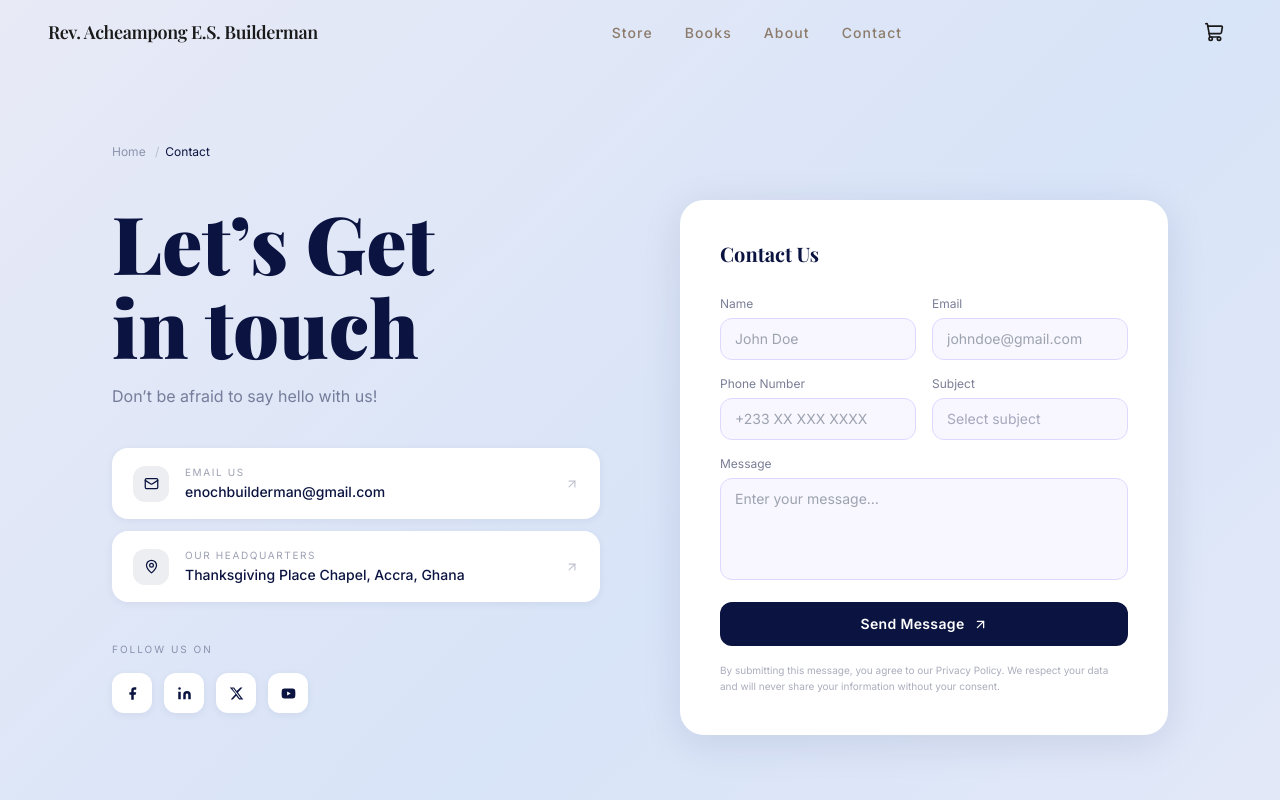
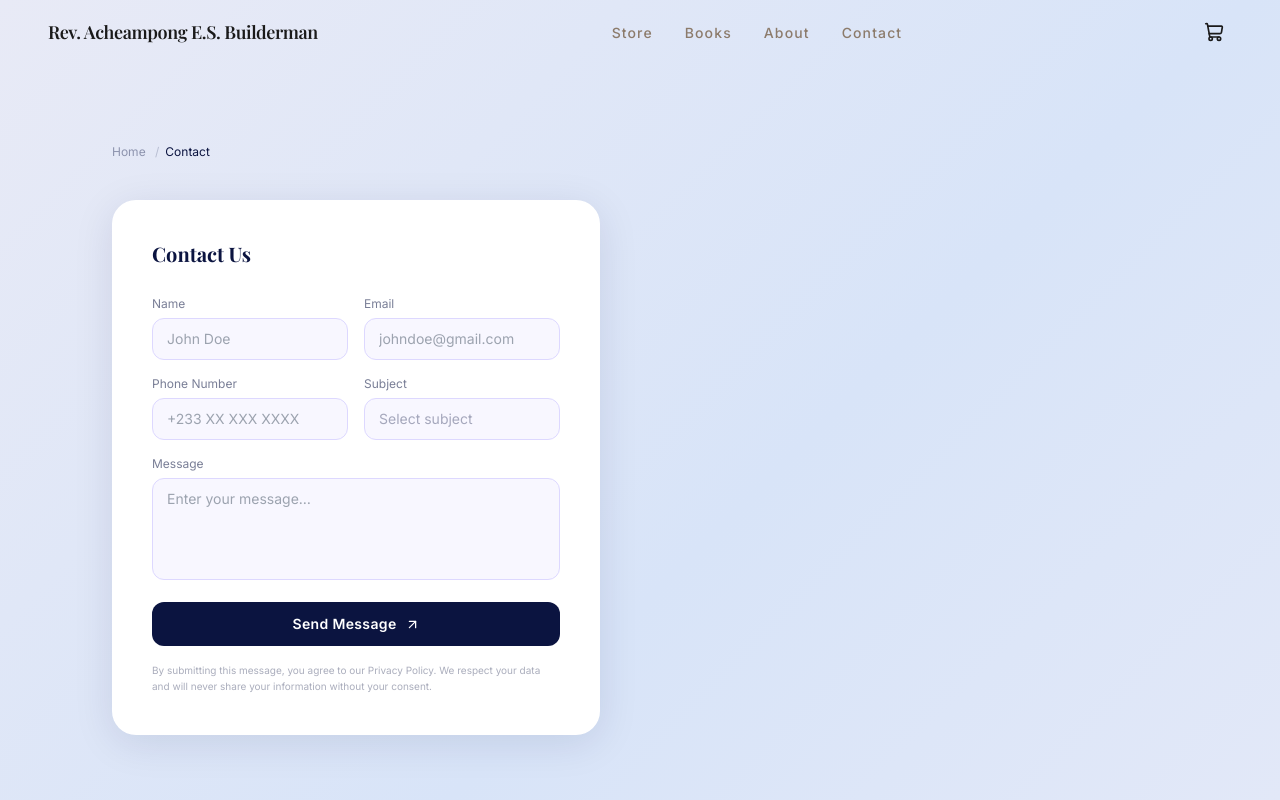
Before and after one commit to m1ch-a3l/builderman, a Next.js app: page /contact in a window 1280 px wide. Shown: the top 800 px of the page. Built offline with nearby package versions, Linux system fonts and the light colour scheme.

Commit message:
Contact Info Page Updated

```diff
--- a/app/contact/page.tsx
+++ b/app/contact/page.tsx
@@ -44,7 +44,7 @@ export default function ContactPage() {
           <div className="grid grid-cols-1 lg:grid-cols-2 gap-14 lg:gap-20 items-start">
 
             {/* ── Left col ── */}
-            <div>
+           {/* <div>
               <h1
                 className="font-display font-black leading-[1.05] mb-4"
                 style={{ fontSize: "clamp(3rem, 7vw, 5rem)", color: "#0B1440" }}
@@ -55,7 +55,7 @@ export default function ContactPage() {
                 Don&rsquo;t be afraid to say hello with us!
               </p>
 
-              {/* Contact rows */}
+              {/* Contact rows
               <div className="flex flex-col gap-3 mb-10">
                 {[
                   { Icon: Mail,    label: "Email Us",         value: "enochbuilderman@gmail.com",    href: "mailto:enochbuilderman@gmail.com" },
@@ -85,7 +85,7 @@ export default function ContactPage() {
                 ))}
               </div>
 
-              {/* Socials */}
+              {/* Socials
               <div>
                 <p className="font-body text-[10px] tracking-[0.2em] uppercase mb-4" style={{ color: "rgba(11,20,64,0.4)" }}>
                   Follow us on
@@ -121,7 +121,7 @@ export default function ContactPage() {
                   ))}
                 </div>
               </div>
-            </div>
+            </div>*/}
 
             {/* ── Right col — form card ── */}
             <div className="bg-white rounded-3xl p-8 lg:p-10" style={{ boxShadow: "0 8px 40px rgba(11,20,64,0.10)" }}>
```
